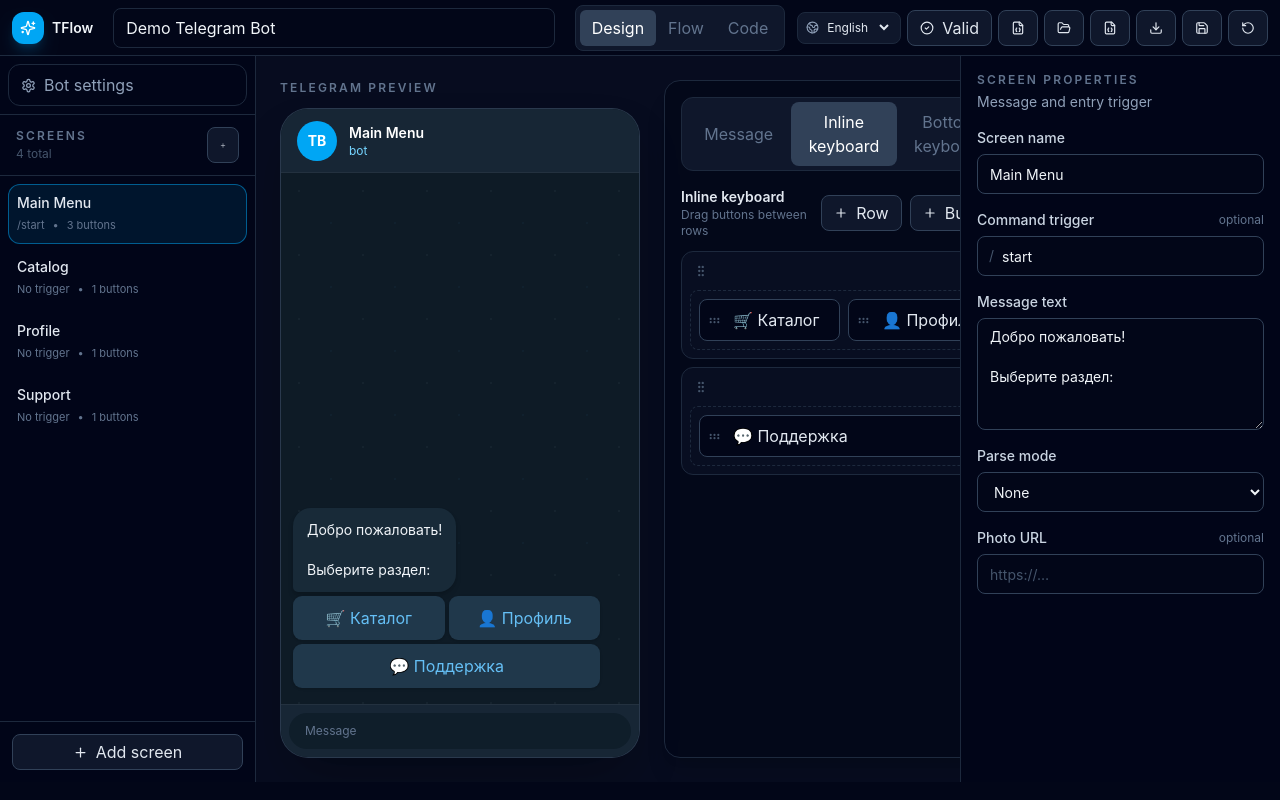
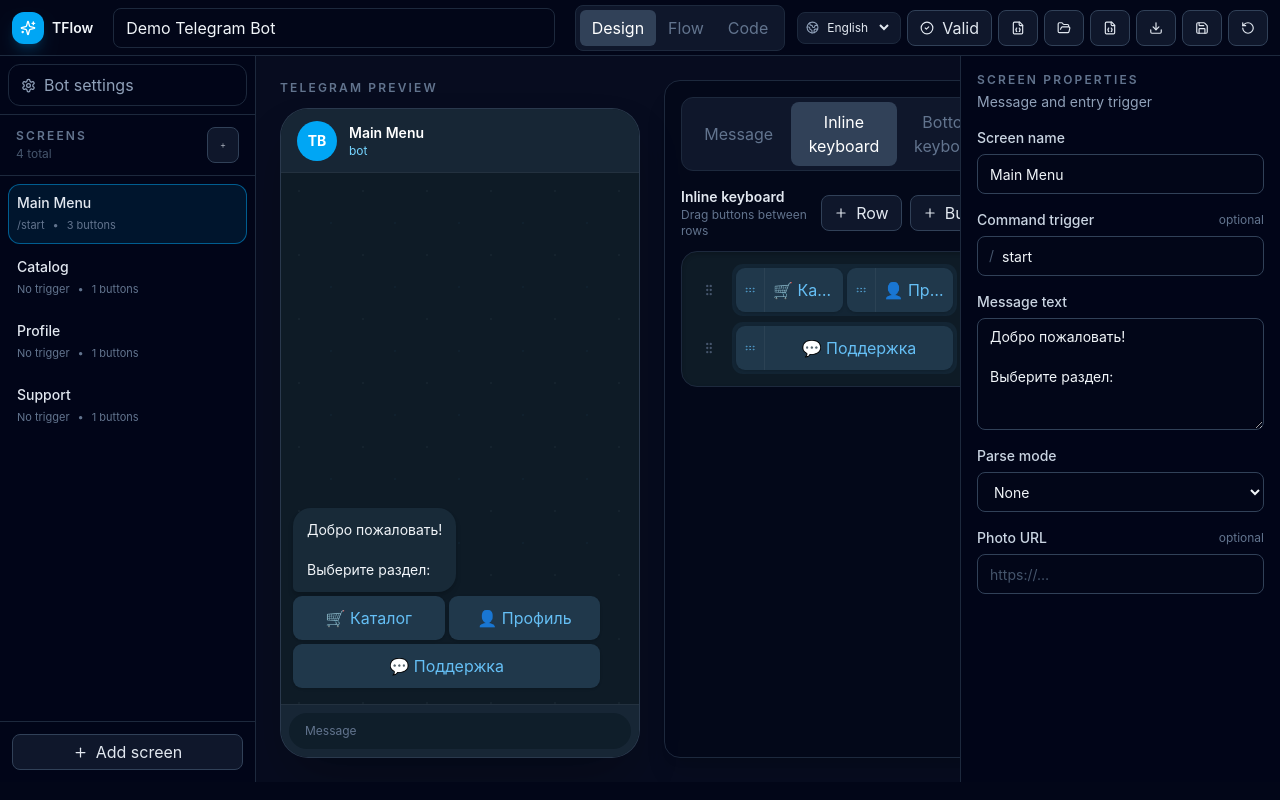
Before and after one commit to shurb-dev/tg_bot_builder, a Next.js app: page /editor in a window 1280 px wide. Built offline with nearby package versions, Linux system fonts and the light colour scheme.

Commit message:
fix(editor): make inline keyboard editor Telegram-native

```diff
--- a/src/components/telegram/KeyboardBuilder.tsx
+++ b/src/components/telegram/KeyboardBuilder.tsx
@@ -1,37 +1,310 @@
 "use client";
 
 import { useMemo, useRef, useState } from "react";
-import { DndContext, PointerSensor, useDroppable, useSensor, useSensors, type DragEndEvent, type DragOverEvent } from "@dnd-kit/core";
-import { SortableContext, arrayMove, useSortable, verticalListSortingStrategy, horizontalListSortingStrategy } from "@dnd-kit/sortable";
+import {
+  DndContext,
+  PointerSensor,
+  useDroppable,
+  useSensor,
+  useSensors,
+  type DragEndEvent,
+  type DragOverEvent,
+} from "@dnd-kit/core";
+import {
+  SortableContext,
+  arrayMove,
+  horizontalListSortingStrategy,
+  useSortable,
+  verticalListSortingStrategy,
+} from "@dnd-kit/sortable";
 import { CSS } from "@dnd-kit/utilities";
 import { GripHorizontal, GripVertical, Plus, Trash2 } from "lucide-react";
 import type { InlineKeyboardRow } from "@/domain/project/types";
-import { cloneKeyboard, findButtonLocation, moveButtonInKeyboard } from "@/domain/project/keyboard";
+import {
+  cloneKeyboard,
+  findButtonLocation,
+  moveButtonInKeyboard,
+} from "@/domain/project/keyboard";
 import { Button } from "@/components/ui/Button";
 import { useProjectStore } from "@/store/project-store";
 import { useTranslations } from "@/i18n/use-translations";
 import { formatTemplate } from "@/i18n/translations";
 
-function SortableButton({ screenId, rowId, buttonId, text, selected }: { screenId: string; rowId: string; buttonId: string; text: string; selected: boolean }) {
-  const t = useTranslations(); const select = useProjectStore((state) => state.selectInlineButton);
-  const { attributes, listeners, setNodeRef, transform, transition, isDragging } = useSortable({ id: buttonId, data: { kind: "button", rowId } });
-  return <div ref={setNodeRef} style={{ transform: CSS.Transform.toString(transform), transition }} className={`flex min-w-0 items-center rounded-lg border bg-slate-950 ${selected ? "border-sky-500" : "border-slate-700"} ${isDragging ? "opacity-40" : ""}`}><button {...attributes} {...listeners} className="cursor-grab touch-none p-2 text-slate-600 hover:text-slate-300" aria-label={formatTemplate(t.inline.drag, { text: text || t.inline.untitled })}><GripHorizontal size={13} /></button><button className="min-w-0 flex-1 truncate px-1 py-2 text-left text-xs text-slate-200" onClick={() => select(screenId, rowId, buttonId)}>{text || t.inline.untitled}</button></div>;
+function SortableButton({
+  screenId,
+  rowId,
+  buttonId,
+  text,
+  selected,
+}: {
+  screenId: string;
+  rowId: string;
+  buttonId: string;
+  text: string;
+  selected: boolean;
+}) {
+  const t = useTranslations();
+  const select = useProjectStore((state) => state.selectInlineButton);
+  const { attributes, listeners, setNodeRef, transform, transition, isDragging } = useSortable({
+    id: buttonId,
+    data: { kind: "button", rowId },
+  });
+
+  return (
+    <div
+      ref={setNodeRef}
+      style={{ transform: CSS.Transform.toString(transform), transition }}
+      className={`group flex min-w-0 items-stretch overflow-hidden rounded-[9px] text-[#65bff5] shadow-sm transition ${
+        selected ? "bg-[#2a536b] ring-2 ring-sky-400/70" : "bg-[#20384b] hover:bg-[#29475e]"
+      } ${isDragging ? "opacity-40" : ""}`}
+    >
+      <button
+        {...attributes}
+        {...listeners}
+        type="button"
+        className="cursor-grab touch-none border-r border-white/5 px-2 text-[#65bff5]/45 transition hover:bg-white/5 hover:text-[#65bff5]"
+        aria-label={formatTemplate(t.inline.drag, { text: text || t.inline.untitled })}
+      >
+        <GripHorizontal size={12} />
+      </button>
+      <button
+        type="button"
+        className="min-w-0 flex-1 truncate px-2 py-2.5 text-center text-xs font-semibold"
+        onClick={() => select(screenId, rowId, buttonId)}
+      >
+        {text || t.inline.untitled}
+      </button>
+    </div>
+  );
 }
 
-function SortableRow({ screenId, row, selectedButtonId }: { screenId: string; row: InlineKeyboardRow; selectedButtonId?: string }) {
-  const t = useTranslations(); const removeRow = useProjectStore((state) => state.removeRow);
-  const { attributes, listeners, setNodeRef, transform, transition, isDragging } = useSortable({ id: row.id, data: { kind: "row" } });
-  const { setNodeRef: setDropRef, isOver } = useDroppable({ id: `drop:${row.id}`, data: { kind: "row-drop", rowId: row.id } });
-  return <div ref={setNodeRef} style={{ transform: CSS.Transform.toString(transform), transition }} className={`rounded-xl border p-2 ${isDragging ? "opacity-40" : "border-slate-800 bg-slate-900/50"}`}><div className="mb-2 flex items-center justify-between"><button {...attributes} {...listeners} className="cursor-grab touch-none rounded p-1 text-slate-600 hover:text-slate-300" aria-label={t.inline.reorderRow}><GripVertical size={14} /></button><button onClick={() => removeRow(screenId, row.id)} className="rounded p-1 text-slate-600 hover:bg-rose-500/10 hover:text-rose-400" aria-label={t.inline.deleteRow}><Trash2 size={13} /></button></div><div ref={setDropRef} className={`grid min-h-11 gap-2 rounded-lg border border-dashed p-2 ${isOver ? "border-sky-500 bg-sky-500/5" : "border-slate-800"}`} style={{ gridTemplateColumns: `repeat(${Math.max(1, row.buttons.length)}, minmax(0, 1fr))` }}><SortableContext items={row.buttons.map((button) => button.id)} strategy={horizontalListSortingStrategy}>{row.buttons.map((button) => <SortableButton key={button.id} screenId={screenId} rowId={row.id} buttonId={button.id} text={button.text} selected={selectedButtonId === button.id} />)}</SortableContext>{row.buttons.length === 0 ? <div className="grid place-items-center py-2 text-[11px] text-slate-600">{t.inline.drop}</div> : null}</div></div>;
+function SortableRow({
+  screenId,
+  row,
+  selectedButtonId,
+}: {
+  screenId: string;
+  row: InlineKeyboardRow;
+  selectedButtonId?: string;
+}) {
+  const t = useTranslations();
+  const removeRow = useProjectStore((state) => state.removeRow);
+  const { attributes, listeners, setNodeRef, transform, transition, isDragging } = useSortable({
+    id: row.id,
+    data: { kind: "row" },
+  });
+  const { setNodeRef: setDropRef, isOver } = useDroppable({
+    id: `drop:${row.id}`,
+    data: { kind: "row-drop", rowId: row.id },
+  });
+
+  return (
+    <div
+      ref={setNodeRef}
+      style={{ transform: CSS.Transform.toString(transform), transition }}
+      className={`flex items-center gap-2 ${isDragging ? "opacity-40" : ""}`}
+    >
+      <button
+        {...attributes}
+        {...listeners}
+        type="button"
+        className="cursor-grab touch-none rounded-lg p-2 text-slate-600 transition hover:bg-slate-800 hover:text-slate-300"
+        aria-label={t.inline.reorderRow}
+      >
+        <GripVertical size={14} />
+      </button>
+
+      <div
+        ref={setDropRef}
+        className={`grid min-h-11 min-w-0 flex-1 gap-1 rounded-[11px] p-1 transition ${
+          isOver ? "bg-sky-500/10 ring-1 ring-sky-400/50" : "bg-[#132534]"
+        }`}
+        style={{
+          gridTemplateColumns: `repeat(${Math.max(1, row.buttons.length)}, minmax(0, 1fr))`,
+        }}
+      >
+        <SortableContext
+          items={row.buttons.map((button) => button.id)}
+          strategy={horizontalListSortingStrategy}
+        >
+          {row.buttons.map((button) => (
+            <SortableButton
+              key={button.id}
+              screenId={screenId}
+              rowId={row.id}
+              buttonId={button.id}
+              text={button.text}
+              selected={selectedButtonId === button.id}
+            />
+          ))}
+        </SortableContext>
+        {row.buttons.length === 0 ? (
+          <div className="grid place-items-center py-2 text-[11px] text-slate-600">{t.inline.drop}</div>
+        ) : null}
+      </div>
+
+      <button
+        type="button"
+        onClick={() => removeRow(screenId, row.id)}
+        className="rounded-lg p-2 text-slate-600 transition hover:bg-rose-500/10 hover:text-rose-400"
+        aria-label={t.inline.deleteRow}
+      >
+        <Trash2 size={13} />
+      </button>
+    </div>
+  );
 }
 
-function targetRow(rows: InlineKeyboardRow[], overId: string): { rowId: string; index: number } | null { if (overId.startsWith("drop:")) { const rowId = overId.slice(5); const row = rows.find((candidate) => candidate.id === rowId); return row ? { rowId, index: row.buttons.length } : null; } const row = rows.find((candidate) => candidate.id === overId); if (row) return { rowId: row.id, index: row.buttons.length }; const location = findButtonLocation(rows, overId); return location ? { rowId: location.rowId, index: location.index } : null; }
+function targetRow(
+  rows: InlineKeyboardRow[],
+  overId: string,
+): { rowId: string; index: number } | null {
+  if (overId.startsWith("drop:")) {
+    const rowId = overId.slice(5);
+    const row = rows.find((candidate) => candidate.id === rowId);
+    return row ? { rowId, index: row.buttons.length } : null;
+  }
 
-export function KeyboardBuilder({ screenId, keyboard, selectedButtonId }: { screenId: string; keyboard: InlineKeyboardRow[]; selectedButtonId?: string }) {
-  const t = useTranslations(); const addRow = useProjectStore((state) => state.addRow); const addButton = useProjectStore((state) => state.addButton); const replaceKeyboard = useProjectStore((state) => state.replaceKeyboard);
-  const [draft, setDraft] = useState<InlineKeyboardRow[]>(keyboard); const draftRef = useRef<InlineKeyboardRow[]>(keyboard); const [dragging, setDragging] = useState(false); const sensors = useSensors(useSensor(PointerSensor, { activationConstraint: { distance: 5 } })); const rendered = dragging ? draft : keyboard; const rowIds = useMemo(() => rendered.map((row) => row.id), [rendered]);
-  function start() { const initial = cloneKeyboard(keyboard); draftRef.current = initial; setDraft(initial); setDragging(true); }
-  function over(event: DragOverEvent) { if (event.active.data.current?.kind !== "button" || !event.over) return; const current = draftRef.current; const destination = targetRow(current, String(event.over.id)); if (!destination) return; const next = moveButtonInKeyboard(current, String(event.active.id), destination.rowId, destination.index); draftRef.current = next; setDraft(next); }
-  function end(event: DragEndEvent) { const kind = event.active.data.current?.kind; if (kind === "row" && event.over) { const current = draftRef.current; const oldIndex = current.findIndex((row) => row.id === String(event.active.id)); const raw = String(event.over.id); const location = findButtonLocation(current, raw); const overId = raw.startsWith("drop:") ? raw.slice(5) : location?.rowId ?? raw; const newIndex = current.findIndex((row) => row.id === overId); replaceKeyboard(screenId, oldIndex >= 0 && newIndex >= 0 ? arrayMove(current, oldIndex, newIndex) : current); } else if (kind === "button") { let next = draftRef.current; if (event.over) { const destination = targetRow(next, String(event.over.id)); if (destination) next = moveButtonInKeyboard(next, String(event.active.id), destination.rowId, destination.index); } replaceKeyboard(screenId, next); } draftRef.current = keyboard; setDragging(false); }
-  return <div className="space-y-3"><div className="flex items-center justify-between"><div><div className="text-sm font-semibold text-slate-200">{t.inline.title}</div><div className="text-xs text-slate-500">{t.inline.hint}</div></div><div className="flex gap-2"><Button className="h-8" onClick={() => addRow(screenId)}><Plus size={14} />{t.inline.row}</Button><Button className="h-8" onClick={() => addButton(screenId, keyboard.at(-1)?.id)}><Plus size={14} />{t.inline.button}</Button></div></div><DndContext sensors={sensors} onDragStart={start} onDragOver={over} onDragEnd={end} onDragCancel={() => { draftRef.current = keyboard; setDraft(keyboard); setDragging(false); }}><SortableContext items={rowIds} strategy={verticalListSortingStrategy}><div className="space-y-2">{rendered.map((row) => <SortableRow key={row.id} screenId={screenId} row={row} selectedButtonId={selectedButtonId} />)}</div></SortableContext></DndContext>{keyboard.length === 0 ? <button onClick={() => addButton(screenId)} className="w-full rounded-xl border border-dashed border-slate-700 py-5 text-sm text-slate-500 hover:border-sky-500/50 hover:text-slate-300">{t.inline.addFirst}</button> : null}</div>;
+  const row = rows.find((candidate) => candidate.id === overId);
+  if (row) return { rowId: row.id, index: row.buttons.length };
+
+  const location = findButtonLocation(rows, overId);
+  return location ? { rowId: location.rowId, index: location.index } : null;
 }
+
+export function KeyboardBuilder({
+  screenId,
+  keyboard,
+  selectedButtonId,
+}: {
+  screenId: string;
+  keyboard: InlineKeyboardRow[];
+  selectedButtonId?: string;
+}) {
+  const t = useTranslations();
+  const addRow = useProjectStore((state) => state.addRow);
+  const addButton = useProjectStore((state) => state.addButton);
+  const replaceKeyboard = useProjectStore((state) => state.replaceKeyboard);
+  const [draft, setDraft] = useState<InlineKeyboardRow[]>(keyboard);
+  const draftRef = useRef<InlineKeyboardRow[]>(keyboard);
+  const [dragging, setDragging] = useState(false);
+  const sensors = useSensors(
+    useSensor(PointerSensor, { activationConstraint: { distance: 5 } }),
+  );
+  const rendered = dragging ? draft : keyboard;
+  const rowIds = useMemo(() => rendered.map((row) => row.id), [rendered]);
+
+  function start() {
+    const initial = cloneKeyboard(keyboard);
+    draftRef.current = initial;
+    setDraft(initial);
+    setDragging(true);
+  }
+
+  function over(event: DragOverEvent) {
+    if (event.active.data.current?.kind !== "button" || !event.over) return;
+    const current = draftRef.current;
+    const destination = targetRow(current, String(event.over.id));
+    if (!destination) return;
+    const next = moveButtonInKeyboard(
+      current,
+      String(event.active.id),
+      destination.rowId,
+      destination.index,
+    );
+    draftRef.current = next;
+    setDraft(next);
+  }
+
+  function end(event: DragEndEvent) {
+    const kind = event.active.data.current?.kind;
+
+    if (kind === "row" && event.over) {
+      const current = draftRef.current;
+      const oldIndex = current.findIndex((row) => row.id === String(event.active.id));
+      const raw = String(event.over.id);
+      const location = findButtonLocation(current, raw);
+      const overId = raw.startsWith("drop:") ? raw.slice(5) : location?.rowId ?? raw;
+      const newIndex = current.findIndex((row) => row.id === overId);
+      replaceKeyboard(
+        screenId,
+        oldIndex >= 0 && newIndex >= 0 ? arrayMove(current, oldIndex, newIndex) : current,
+      );
+    } else if (kind === "button") {
+      let next = draftRef.current;
+      if (event.over) {
+        const destination = targetRow(next, String(event.over.id));
+        if (destination) {
+          next = moveButtonInKeyboard(
+            next,
+            String(event.active.id),
+            destination.rowId,
+            destination.index,
+          );
+        }
+      }
+      replaceKeyboard(screenId, next);
+    }
+
+    draftRef.current = keyboard;
+    setDragging(false);
+  }
+
+  return (
+    <div className="space-y-3">
+      <div className="flex items-center justify-between gap-3">
+        <div>
+          <div className="text-sm font-semibold text-slate-200">{t.inline.title}</div>
+          <div className="text-xs text-slate-500">{t.inline.hint}</div>
+        </div>
+        <div className="flex shrink-0 gap-2">
+          <Button className="h-8" onClick={() => addRow(screenId)}>
+            <Plus size={14} />
+            {t.inline.row}
+          </Button>
+          <Button className="h-8" onClick={() => addButton(screenId, keyboard.at(-1)?.id)}>
+            <Plus size={14} />
+            {t.inline.button}
+          </Button>
+        </div>
+      </div>
+
+      <div className="rounded-2xl border border-slate-800 bg-[#0e1b26] p-3 shadow-inner shadow-black/20">
+        <DndContext
+          sensors={sensors}
+          onDragStart={start}
+          onDragOver={over}
+          onDragEnd={end}
+          onDragCancel={() => {
+            draftRef.current = keyboard;
+            setDraft(keyboard);
+            setDragging(false);
+          }}
+        >
+          <SortableContext items={rowIds} strategy={verticalListSortingStrategy}>
+            <div className="space-y-1.5">
+              {rendered.map((row) => (
+                <SortableRow
+                  key={row.id}
+                  screenId={screenId}
+                  row={row}
+                  selectedButtonId={selectedButtonId}
+                />
+              ))}
+            </div>
+          </SortableContext>
+        </DndContext>
+
+        {keyboard.length === 0 ? (
+          <button
+            type="button"
+            onClick={() => addButton(screenId)}
+            className="w-full rounded-[9px] bg-[#20384b] py-3 text-sm font-semibold text-[#65bff5] transition hover:bg-[#29475e]"
+          >
+            {t.inline.addFirst}
+          </button>
+        ) : null}
+      </div>
+    </div>
+  );
+}
```
